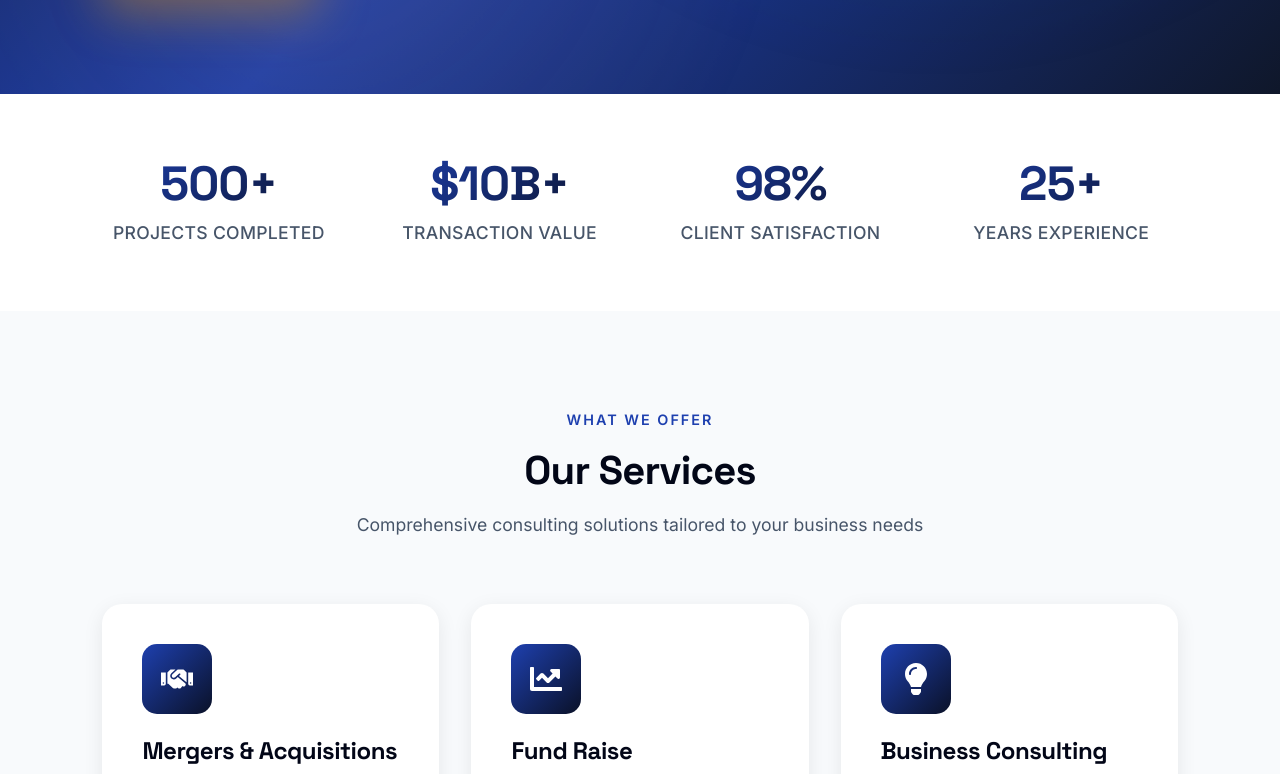
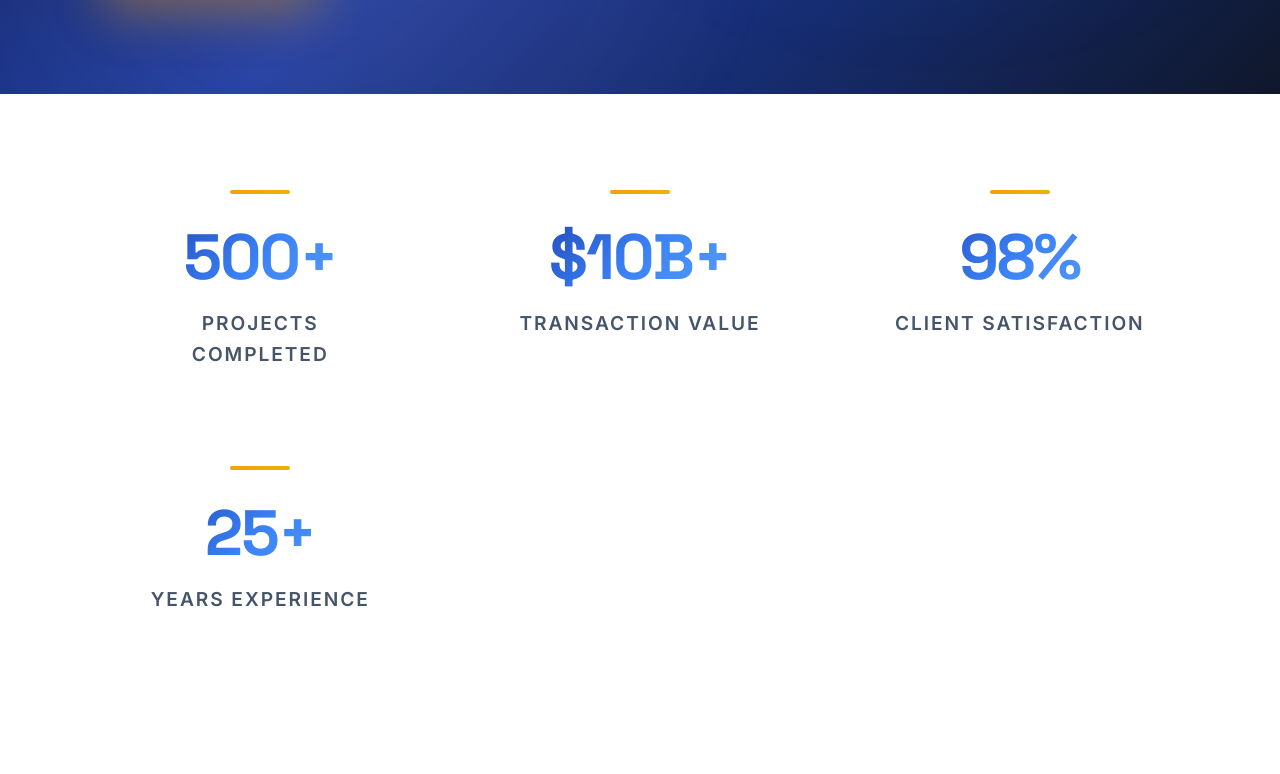
Before and after one commit to octaleadsprivatelimited-cloud/ex, a React (Create React App) app in the folder frontend/: page / in a window 1280 px wide. Shown: the part 826-1600 px from the top of the page. Built offline with nearby package versions, Linux system fonts and the light colour scheme.

Commit message:
Continue premium upgrades: Enhanced stats and services sections

```diff
--- a/frontend/src/pages/Home.css
+++ b/frontend/src/pages/Home.css
@@ -276,69 +276,102 @@
   }
 }
 
-/* Stats Section */
+/* Premium Stats Section */
 .stats-section {
-  padding: 4rem 8%;
-  background: white;
+  padding: 6rem 8%;
+  background: var(--white);
+  position: relative;
 }
 
 .stats-grid {
   display: grid;
-  grid-template-columns: repeat(auto-fit, minmax(200px, 1fr));
-  gap: 3rem;
+  grid-template-columns: repeat(auto-fit, minmax(250px, 1fr));
+  gap: 4rem;
   max-width: 1400px;
   margin: 0 auto;
 }
 
 .stat-card {
   text-align: center;
+  padding: 2rem;
+  position: relative;
+  animation: fadeInUp 0.8s ease-out backwards;
 }
 
+.stat-card::before {
+  content: '';
+  position: absolute;
+  top: 0;
+  left: 50%;
+  transform: translateX(-50%);
+  width: 60px;
+  height: 4px;
+  background: linear-gradient(135deg, #f59e0b 0%, #eab308 100%);
+  border-radius: 2px;
+}
+
+.stat-card:nth-child(1) { animation-delay: 0.2s; }
+.stat-card:nth-child(2) { animation-delay: 0.3s; }
+.stat-card:nth-child(3) { animation-delay: 0.4s; }
+.stat-card:nth-child(4) { animation-delay: 0.5s; }
+
 .stat-number {
-  font-size: 3rem;
-  background: linear-gradient(135deg, var(--secondary-blue), var(--primary-blue));
+  font-size: 4rem;
+  background: linear-gradient(135deg, #1e40af 0%, #3b82f6 50%, #60a5fa 100%);
   -webkit-background-clip: text;
   -webkit-text-fill-color: transparent;
   background-clip: text;
-  margin-bottom: 0.5rem;
+  margin-bottom: 1rem;
+  font-weight: 900;
+  font-family: 'Space Grotesk', sans-serif;
+  letter-spacing: -0.03em;
 }
 
 .stat-label {
-  font-size: 1.1rem;
+  font-size: 1.2rem;
   color: var(--text-light);
-  font-weight: 500;
+  font-weight: 600;
+  text-transform: uppercase;
+  letter-spacing: 0.1em;
 }
 
-/* Services Section */
+/* Ultra Premium Services Section */
 .services-section {
-  padding: 6rem 8%;
-  background: var(--light-gray);
+  padding: 8rem 8%;
+  background: linear-gradient(180deg, #ffffff 0%, #f8fafc 100%);
+  position: relative;
 }
 
 .section-header {
   text-align: center;
-  max-width: 700px;
-  margin: 0 auto 4rem;
+  max-width: 800px;
+  margin: 0 auto 5rem;
 }
 
 .section-subtitle {
-  color: var(--secondary-blue);
-  font-weight: 600;
+  color: var(--accent-gold);
+  font-weight: 700;
   text-transform: uppercase;
-  letter-spacing: 2px;
+  letter-spacing: 0.15em;
   font-size: 0.9rem;
+  margin-bottom: 1.5rem;
+  font-family: 'Space Grotesk', sans-serif;
 }
 
 .section-title {
-  font-size: 2.5rem;
-  margin: 1rem 0;
+  font-size: 3.5rem;
+  margin: 1.5rem 0;
   color: var(--navy);
+  font-weight: 800;
+  line-height: 1.1;
+  letter-spacing: -0.03em;
 }
 
 .section-description {
-  font-size: 1.1rem;
+  font-size: 1.25rem;
   color: var(--text-light);
   line-height: 1.8;
+  font-weight: 400;
 }
 
 .services-grid {
```
